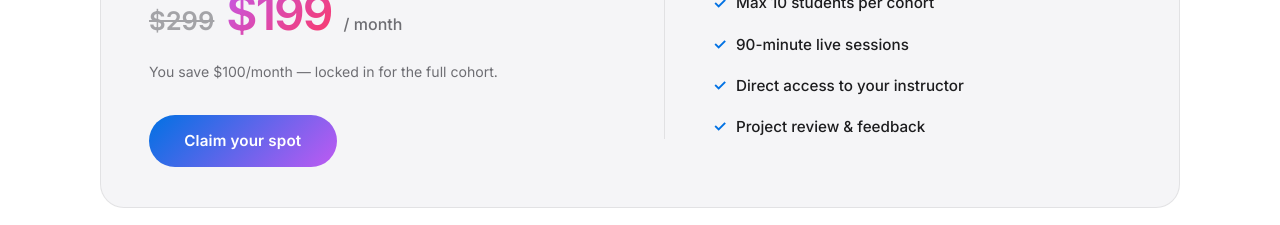
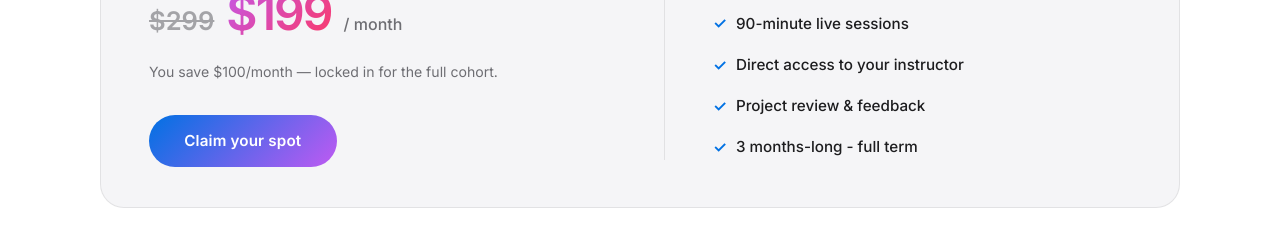
Before and after one commit to ruslan-akhm/academy, a React (Vite) app: page / in a window 1280 px wide. Shown: the part 5080-5305 px from the top of the page. Built offline with nearby package versions, Linux system fonts and the light colour scheme; no server answers.

Commit message:
add term length

```diff
--- a/src/components/PricingSection.jsx
+++ b/src/components/PricingSection.jsx
@@ -48,6 +48,10 @@ export default function PricingSection() {
                                 <span className="check">✓</span> Project review
                                 &amp; feedback
                             </li>
+                            <li>
+                                <span className="check">✓</span> 3 months-long -
+                                full term
+                            </li>
                         </ul>
                     </div>
                 </div>
```
